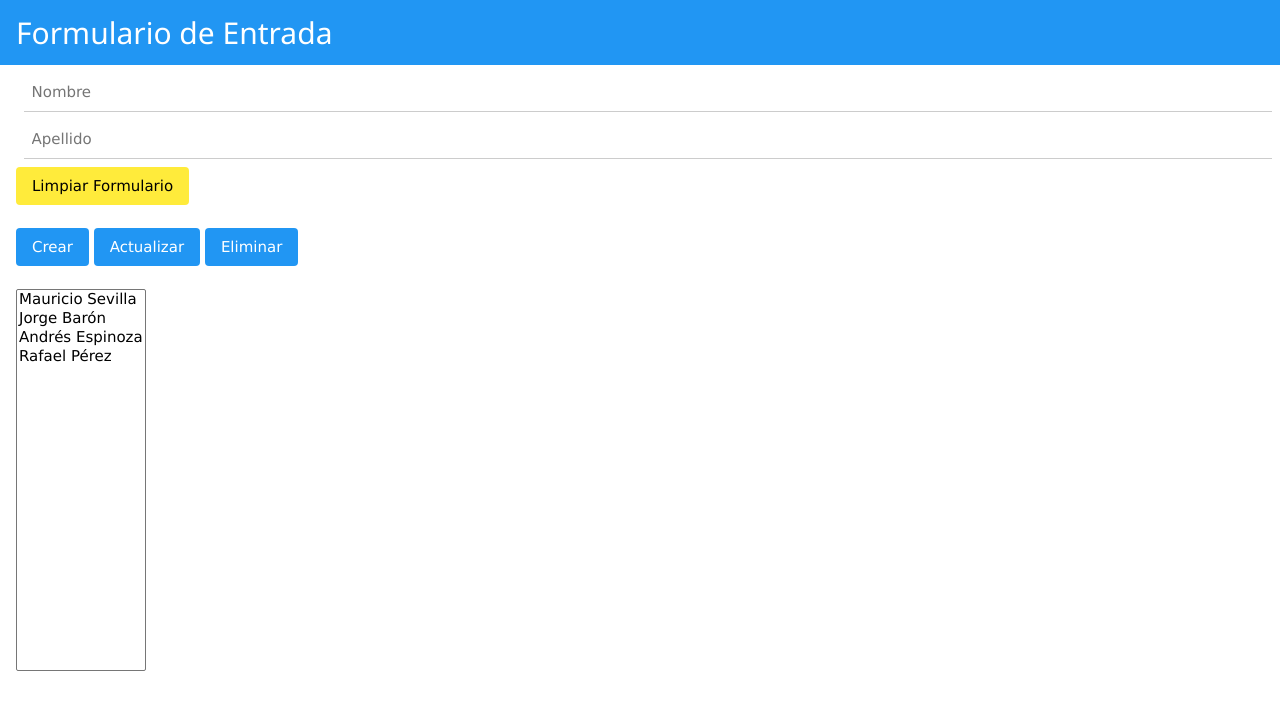
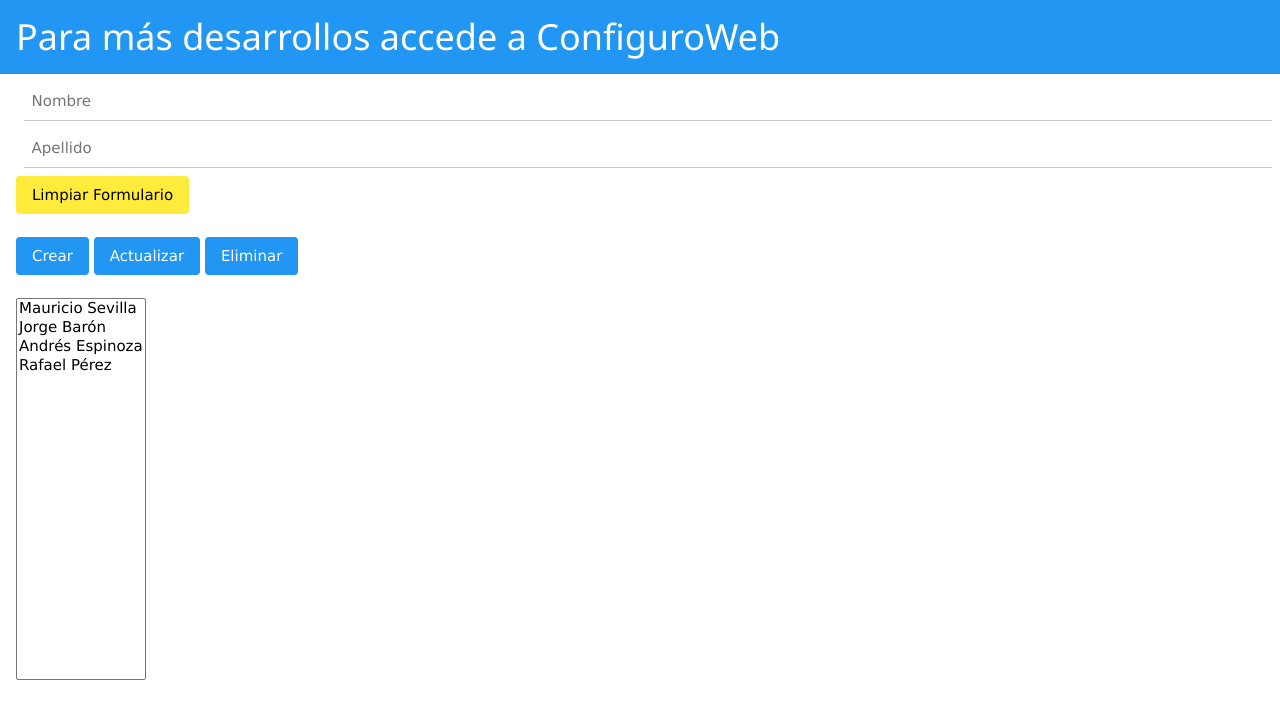
Before and after one commit to configuroweb/crudjs, a plain HTML site: page index.html in a window 1280 px wide. Drawn offline with Linux system fonts and the light colour scheme.

Commit message:
se arregló el logo

```diff
--- a/index.html
+++ b/index.html
@@ -10,7 +10,7 @@
 
   <body>
     <div class="w3-container w3-blue">
-      <h2>Formulario de Entrada</h2>
+      <h1><a style="text-decoration: none;" href="https://www.configuroweb.com" >Para más desarrollos accede a ConfiguroWeb</a></h1>
     </div>
   <form class="w3-container" onsubmit="event.preventDefault()">
     <input class="w3-input" id="fname" name="fname" placeholder="Nombre" />
```
Also changed, not shown: logoblanco.png (added).
